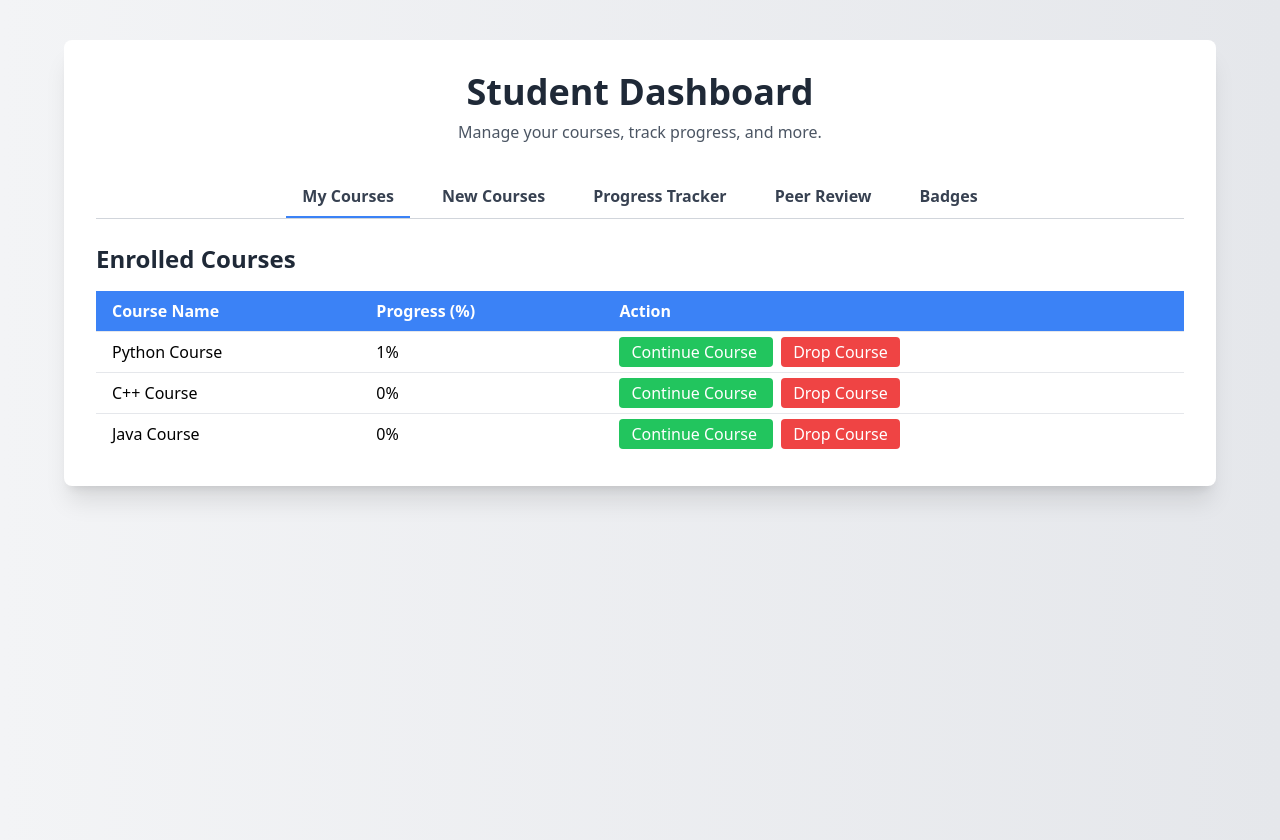
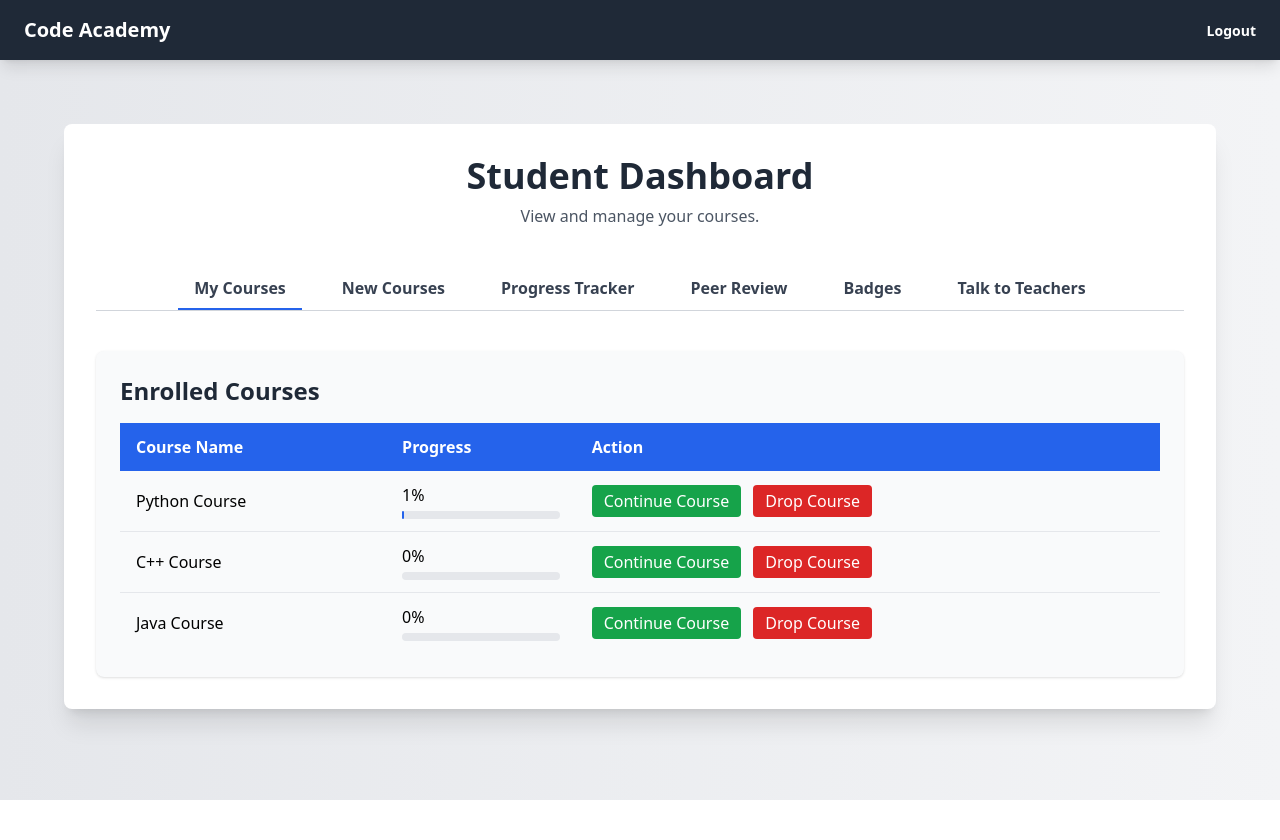
Before and after one commit to pawan2047/capstone, a PHP site: page /dashboard.php in a window 1280 px wide. After the commit the page ends 800 px from the top, so only its background shows below. Run offline with PHP 8.4, Linux system fonts and the light colour scheme; a user stored in the database is signed in; data comes from the database, SQL or seed files in the repository; some libraries are stand-ins or nearby versions.

Commit message:
Update dashboard.php

```diff
--- a/dashboard.php
+++ b/dashboard.php
@@ -1,5 +1,4 @@
 <?php
-// dashboard.php
 include('db.php');
 session_start();
 
@@ -56,7 +55,7 @@ $averageProgress = ($totalCourses > 0) ? round($totalProgress / $totalCourses, 2
   <!-- TailwindCSS CDN -->
   <script src="https://cdn.tailwindcss.com"></script>
   <style>
-    /* Custom modern fade-in animation */
+    /* Custom fade-in animation for tab content */
     @keyframes fadeIn {
       from {
         opacity: 0;
@@ -72,16 +71,25 @@ $averageProgress = ($totalCourses > 0) ? round($totalProgress / $totalCourses, 2
     }
   </style>
 </head>
-<body class="bg-gradient-to-r from-gray-100 to-gray-200 min-h-screen">
-  <div class="max-w-6xl mx-auto mt-10 p-8 bg-white rounded-lg shadow-xl">
-    <header class="text-center mb-8">
-      <h1 class="text-4xl font-bold text-gray-800">Student Dashboard</h1>
-      <p class="text-gray-600 mt-2">Manage your courses, track progress, and more.</p>
+<body class="bg-gradient-to-r from-gray-200 to-gray-100">
+  <!-- Sticky Top Navigation Bar -->
+  <header class="sticky top-0 bg-gray-800 text-white flex justify-between items-center px-6 py-4 shadow-lg z-10">
+    <h1 class="text-xl font-bold">Code Academy</h1>
+    <nav>
+      <a href="logout.php" class="text-sm font-semibold hover:text-gray-300 transition-colors duration-300">Logout</a>
+    </nav>
   </header>
 
+  <div class="max-w-6xl mx-auto mt-16 p-8 bg-white rounded-lg shadow-xl">
+    <!-- Page Header -->
+    <div class="text-center mb-10">
+      <h2 class="text-4xl font-bold text-gray-800">Student Dashboard</h2>
+      <p class="text-gray-600 mt-2">View and manage your courses.</p>
+    </div>
+
     <!-- Tab Navigation -->
-    <nav class="mb-6 border-b border-gray-300">
-      <ul class="flex justify-center space-x-4">
+    <nav class="mb-10 border-b border-gray-300">
+      <ul class="flex justify-center space-x-6">
         <li>
           <a href="#" class="tab-link inline-block py-2 px-4 font-semibold text-gray-700 hover:text-blue-600 transition-colors duration-300" data-tab="my-courses">My Courses</a>
         </li>
@@ -97,37 +105,50 @@ $averageProgress = ($totalCourses > 0) ? round($totalProgress / $totalCourses, 2
         <li>
           <a href="#" class="tab-link inline-block py-2 px-4 font-semibold text-gray-700 hover:text-blue-600 transition-colors duration-300" data-tab="badges">Badges</a>
         </li>
+        <!-- New Tab: Talk to Teachers -->
+        <li>
+          <a href="#" class="tab-link inline-block py-2 px-4 font-semibold text-gray-700 hover:text-blue-600 transition-colors duration-300" data-tab="talk-to-teachers">Talk to Teachers</a>
+        </li>
       </ul>
     </nav>
 
     <!-- Tab Contents -->
-    <!-- Initially, only the My Courses tab is displayed; the rest are hidden -->
-
+    <div class="space-y-10">
       <!-- My Courses Tab -->
       <div id="my-courses" class="tab-content fade-in">
-      <h2 class="text-2xl font-semibold text-gray-800 mb-4">Enrolled Courses</h2>
+        <div class="p-6 bg-gray-50 rounded-lg shadow">
+          <h3 class="text-2xl font-semibold text-gray-800 mb-4">Enrolled Courses</h3>
+          <!-- Table for enrolled courses -->
           <div class="overflow-x-auto">
-        <table class="min-w-full divide-y divide-gray-200 shadow-md rounded-lg">
-          <thead class="bg-blue-500 text-white">
+            <table class="min-w-full">
+              <thead class="bg-blue-600 text-white">
                 <tr>
-              <th class="px-4 py-2 text-left">Course Name</th>
-              <th class="px-4 py-2 text-left">Progress (%)</th>
-              <th class="px-4 py-2 text-left">Action</th>
+                  <th class="px-4 py-3 text-left">Course Name</th>
+                  <th class="px-4 py-3 text-left">Progress</th>
+                  <th class="px-4 py-3 text-left">Action</th>
                 </tr>
               </thead>
-          <tbody class="bg-white divide-y divide-gray-200">
+              <tbody class="divide-y divide-gray-200">
                 <?php if (!empty($progress_data)): ?>
                   <?php foreach ($progress_data as $course): ?>
                     <tr class="hover:bg-gray-100 transition-colors duration-300">
-                  <td class="px-4 py-2"><?= htmlspecialchars($course['course_name']) ?></td>
-                  <td class="px-4 py-2"><?= htmlspecialchars($course['completed']) ?>%</td>
-                  <td class="px-4 py-2 space-x-2">
-                    <!-- Continue Course button -->
-                    <a href="course.php?course_id=<?= $course['course_id'] ?>" class="bg-green-500 hover:bg-green-600 text-white px-3 py-1 rounded transition duration-300">
+                      <td class="px-4 py-3">
+                        <?= htmlspecialchars($course['course_name']) ?>
+                        <?php if ($course['completed'] == 100): ?>
+                          <span class="text-xl animate-bounce" title="Course Completed!">🎉</span>
+                        <?php endif; ?>
+                      </td>
+                      <td class="px-4 py-3">
+                        <?= htmlspecialchars($course['completed']) ?>%
+                        <div class="w-full bg-gray-200 rounded-full h-2 mt-1">
+                          <div class="bg-blue-600 h-2 rounded-full transition-all duration-500" style="width: <?= htmlspecialchars($course['completed']) ?>%;"></div>
+                        </div>
+                      </td>
+                      <td class="px-4 py-3 space-x-2">
+                        <a href="course.php?course_id=<?= $course['course_id'] ?>" class="inline-block bg-green-600 hover:bg-green-700 text-white px-3 py-1 rounded transition duration-300">
                           Continue Course
                         </a>
-                    <!-- Drop Course button -->
-                    <a href="drop_course.php?course_id=<?= $course['course_id'] ?>" onclick="return confirm('Are you sure you want to drop this course?');" class="bg-red-500 hover:bg-red-600 text-white px-3 py-1 rounded transition duration-300">
+                        <a href="drop_course.php?course_id=<?= $course['course_id'] ?>" onclick="return confirm('Are you sure you want to drop this course?');" class="inline-block bg-red-600 hover:bg-red-700 text-white px-3 py-1 rounded transition duration-300">
                           Drop Course
                         </a>
                       </td>
@@ -135,34 +156,36 @@ $averageProgress = ($totalCourses > 0) ? round($totalProgress / $totalCourses, 2
                   <?php endforeach; ?>
                 <?php else: ?>
                   <tr>
-                <td colspan="3" class="px-4 py-2 text-center text-gray-500">No enrolled courses found.</td>
+                    <td colspan="3" class="px-4 py-3 text-center text-gray-500">No enrolled courses found.</td>
                   </tr>
                 <?php endif; ?>
               </tbody>
             </table>
           </div>
         </div>
+      </div>
 
       <!-- New Courses Tab -->
       <div id="new-courses" class="tab-content" style="display: none;">
-      <h2 class="text-2xl font-semibold text-gray-800 mb-4">New Courses</h2>
+        <div class="p-6 bg-gray-50 rounded-lg shadow">
+          <h3 class="text-2xl font-semibold text-gray-800 mb-4">New Courses</h3>
           <div class="overflow-x-auto">
-        <table class="min-w-full divide-y divide-gray-200 shadow-md rounded-lg">
-          <thead class="bg-blue-500 text-white">
+            <table class="min-w-full">
+              <thead class="bg-blue-600 text-white">
                 <tr>
-              <th class="px-4 py-2 text-left">Course Name</th>
-              <th class="px-4 py-2 text-left">Description</th>
-              <th class="px-4 py-2 text-left">Action</th>
+                  <th class="px-4 py-3 text-left">Course Name</th>
+                  <th class="px-4 py-3 text-left">Description</th>
+                  <th class="px-4 py-3 text-left">Action</th>
                 </tr>
               </thead>
-          <tbody class="bg-white divide-y divide-gray-200">
+              <tbody class="divide-y divide-gray-200">
                 <?php if (!empty($available_courses)): ?>
                   <?php foreach ($available_courses as $course): ?>
                     <tr class="hover:bg-gray-100 transition-colors duration-300">
-                  <td class="px-4 py-2"><?= htmlspecialchars($course['course_name']) ?></td>
-                  <td class="px-4 py-2"><?= htmlspecialchars($course['description'] ?? 'No description available') ?></td>
-                  <td class="px-4 py-2">
-                    <a href="enroll_course.php?course_id=<?= $course['id'] ?>" class="bg-blue-500 hover:bg-blue-600 text-white px-3 py-1 rounded transition duration-300">
+                      <td class="px-4 py-3"><?= htmlspecialchars($course['course_name']) ?></td>
+                      <td class="px-4 py-3"><?= htmlspecialchars($course['description'] ?? 'No description available') ?></td>
+                      <td class="px-4 py-3">
+                        <a href="enroll_course.php?course_id=<?= $course['id'] ?>" class="inline-block bg-blue-600 hover:bg-blue-700 text-white px-3 py-1 rounded transition duration-300">
                           Enroll
                         </a>
                       </td>
@@ -170,54 +193,73 @@ $averageProgress = ($totalCourses > 0) ? round($totalProgress / $totalCourses, 2
                   <?php endforeach; ?>
                 <?php else: ?>
                   <tr>
-                <td colspan="3" class="px-4 py-2 text-center text-gray-500">No new courses available.</td>
+                    <td colspan="3" class="px-4 py-3 text-center text-gray-500">No new courses available.</td>
                   </tr>
                 <?php endif; ?>
               </tbody>
             </table>
           </div>
         </div>
+      </div>
 
       <!-- Progress Tracker Tab -->
       <div id="progress-tracker" class="tab-content" style="display: none;">
-      <h2 class="text-2xl font-semibold text-gray-800 mb-4">Progress Tracker</h2>
+        <div class="p-6 bg-gray-50 rounded-lg shadow">
+          <h3 class="text-2xl font-semibold text-gray-800 mb-4">Progress Tracker</h3>
           <?php if ($totalCourses > 0): ?>
-        <p class="mb-4 text-gray-700">Overall Progress: <span class="font-bold text-green-600"><?= $averageProgress ?>%</span> across <span class="font-bold text-green-600"><?= $totalCourses ?></span> course(s).</p>
+            <p class="mb-4 text-gray-700">
+              Overall Progress: <span class="font-bold text-green-600"><?= $averageProgress ?>%</span> across
+              <span class="font-bold text-green-600"><?= $totalCourses ?></span> course(s).
+            </p>
+            <div class="w-full bg-gray-300 rounded-full h-4 mb-4">
+              <div class="bg-green-600 h-4 rounded-full transition-all duration-500" style="width: <?= $averageProgress ?>%;"></div>
+            </div>
           <?php else: ?>
             <p class="mb-4 text-gray-700">You are not enrolled in any courses yet.</p>
           <?php endif; ?>
           <div class="overflow-x-auto">
-        <table class="min-w-full divide-y divide-gray-200 shadow-md rounded-lg">
-          <thead class="bg-blue-500 text-white">
+            <table class="min-w-full">
+              <thead class="bg-blue-600 text-white">
                 <tr>
-              <th class="px-4 py-2 text-left">Course Name</th>
-              <th class="px-4 py-2 text-left">Progress (%)</th>
+                  <th class="px-4 py-3 text-left">Course Name</th>
+                  <th class="px-4 py-3 text-left">Progress</th>
                 </tr>
               </thead>
-          <tbody class="bg-white divide-y divide-gray-200">
+              <tbody class="divide-y divide-gray-200">
                 <?php if (!empty($progress_data)): ?>
                   <?php foreach ($progress_data as $course): ?>
                     <tr class="hover:bg-gray-100 transition-colors duration-300">
-                  <td class="px-4 py-2"><?= htmlspecialchars($course['course_name']) ?></td>
-                  <td class="px-4 py-2"><?= htmlspecialchars($course['completed']) ?>%</td>
+                      <td class="px-4 py-3">
+                        <?= htmlspecialchars($course['course_name']) ?>
+                        <?php if ($course['completed'] == 100): ?>
+                          <span class="text-xl animate-bounce" title="Course Completed!">🎉</span>
+                        <?php endif; ?>
+                      </td>
+                      <td class="px-4 py-3">
+                        <?= htmlspecialchars($course['completed']) ?>%
+                        <div class="w-full bg-gray-200 rounded-full h-2 mt-1">
+                          <div class="bg-green-600 h-2 rounded-full transition-all duration-500" style="width: <?= htmlspecialchars($course['completed']) ?>%;"></div>
+                        </div>
+                      </td>
                     </tr>
                   <?php endforeach; ?>
                 <?php else: ?>
                   <tr>
-                <td colspan="2" class="px-4 py-2 text-center text-gray-500">No progress data available.</td>
+                    <td colspan="2" class="px-4 py-3 text-center text-gray-500">No progress data available.</td>
                   </tr>
                 <?php endif; ?>
               </tbody>
             </table>
           </div>
         </div>
+      </div>
 
-    <!-- Peer Review Section Tab -->
+      <!-- Peer Review Tab -->
       <div id="peer-review" class="tab-content" style="display: none;">
-      <h2 class="text-2xl font-semibold text-gray-800 mb-4">Peer Review Section</h2>
-      <p class="mb-4 text-gray-700">Review your peers’ work and receive feedback on your own projects.</p>
-      <div class="text-center">
-        <a href="peer_review.php" class="bg-purple-500 hover:bg-purple-600 text-white px-4 py-2 rounded transition duration-300 inline-block">
+        <div class="p-6 bg-gray-50 rounded-lg shadow text-center">
+          <h3 class="text-2xl font-semibold text-gray-800 mb-4">Peer Review</h3>
+          <p class="mb-4 text-gray-700">Discuss your projects and get feedback from your peers.</p>
+          <a href="peer_review.php" class="inline-block bg-purple-600 hover:bg-purple-700 text-white px-4 py-2 rounded transition duration-300">
             Go to Peer Review
           </a>
         </div>
@@ -225,17 +267,18 @@ $averageProgress = ($totalCourses > 0) ? round($totalProgress / $totalCourses, 2
 
       <!-- Badges Tab -->
       <div id="badges" class="tab-content" style="display: none;">
-      <h2 class="text-2xl font-semibold text-gray-800 mb-4">Earned Badges</h2>
+        <div class="p-6 bg-gray-50 rounded-lg shadow">
+          <h3 class="text-2xl font-semibold text-gray-800 mb-4">Earned Badges</h3>
           <div class="overflow-x-auto">
-        <table class="min-w-full divide-y divide-gray-200 shadow-md rounded-lg">
-          <thead class="bg-blue-500 text-white">
+            <table class="min-w-full">
+              <thead class="bg-blue-600 text-white">
                 <tr>
-              <th class="px-4 py-2 text-left">Course Name</th>
-              <th class="px-4 py-2 text-left">Progress (%)</th>
-              <th class="px-4 py-2 text-left">Badge Earned</th>
+                  <th class="px-4 py-3 text-left">Course Name</th>
+                  <th class="px-4 py-3 text-left">Progress</th>
+                  <th class="px-4 py-3 text-left">Badge Earned</th>
                 </tr>
               </thead>
-          <tbody class="bg-white divide-y divide-gray-200">
+              <tbody class="divide-y divide-gray-200">
                 <?php if (!empty($progress_data)): ?>
                   <?php foreach ($progress_data as $course): ?>
                     <?php
@@ -255,9 +298,13 @@ $averageProgress = ($totalCourses > 0) ? round($totalProgress / $totalCourses, 2
                       }
                     ?>
                     <tr class="hover:bg-gray-100 transition-colors duration-300">
-                  <td class="px-4 py-2"><?= htmlspecialchars($course['course_name']) ?></td>
-                  <td class="px-4 py-2"><?= htmlspecialchars($course['completed']) ?>%</td>
-                  <td class="px-4 py-2">
+                      <td class="px-4 py-3"><?= htmlspecialchars($course['course_name']) ?></td>
+                      <td class="px-4 py-3"><?= htmlspecialchars($course['completed']) ?>%
+                        <div class="w-full bg-gray-200 rounded-full h-2 mt-1">
+                          <div class="bg-green-600 h-2 rounded-full transition-all duration-500" style="width: <?= htmlspecialchars($course['completed']) ?>%;"></div>
+                        </div>
+                      </td>
+                      <td class="px-4 py-3">
                         <?php if ($badge != 'No badge earned'): ?>
                           <div class="flex items-center space-x-2">
                             <img src="<?= $badgeImage ?>" alt="<?= $badge ?>" class="h-10">
@@ -271,14 +318,26 @@ $averageProgress = ($totalCourses > 0) ? round($totalProgress / $totalCourses, 2
                   <?php endforeach; ?>
                 <?php else: ?>
                   <tr>
-                <td colspan="3" class="px-4 py-2 text-center text-gray-500">No badge data available.</td>
+                    <td colspan="3" class="px-4 py-3 text-center text-gray-500">No badge data available.</td>
                   </tr>
                 <?php endif; ?>
               </tbody>
             </table>
           </div>
         </div>
+      </div>
 
+      <!-- New Tab: Talk to Teachers -->
+      <div id="talk-to-teachers" class="tab-content" style="display: none;">
+        <div class="p-6 bg-gray-50 rounded-lg shadow text-center">
+          <h3 class="text-2xl font-semibold text-gray-800 mb-4">Talk to Teachers</h3>
+          <p class="mb-4 text-gray-700">Have a question? Click below to chat with our experts.</p>
+          <a href="talk_to_teachers.php" class="inline-block bg-blue-600 hover:bg-blue-700 text-white px-4 py-2 rounded transition duration-300">
+            Chat Now
+          </a>
+        </div>
+      </div>
+    </div>
   </div>
 
   <!-- Modern Tab Switching Script with Fade-In Animation -->
@@ -289,24 +348,19 @@ $averageProgress = ($totalCourses > 0) ? round($totalProgress / $totalCourses, 2
     tabLinks.forEach(link => {
       link.addEventListener('click', function(e) {
         e.preventDefault();
-        // Remove active styling from all links
-        tabLinks.forEach(link => link.classList.remove('border-b-2', 'border-blue-500'));
-        // Hide all tab contents and remove the fade-in class
+        tabLinks.forEach(link => link.classList.remove('border-b-2', 'border-blue-600'));
         tabContents.forEach(content => {
           content.style.display = 'none';
           content.classList.remove('fade-in');
         });
-        // Activate the selected tab's content
         const tabId = this.getAttribute('data-tab');
         const activeTab = document.getElementById(tabId);
         activeTab.style.display = 'block';
         activeTab.classList.add('fade-in');
-        // Add active styling to the clicked link
-        this.classList.add('border-b-2', 'border-blue-500');
+        this.classList.add('border-b-2', 'border-blue-600');
       });
     });
 
-    // On page load, check if a hash is present in the URL.
     document.addEventListener('DOMContentLoaded', () => {
       const hash = window.location.hash;
       if (hash) {
@@ -316,7 +370,6 @@ $averageProgress = ($totalCourses > 0) ? round($totalProgress / $totalCourses, 2
           return;
         }
       }
-      // Default: activate the first tab
       document.querySelector('.tab-link').click();
     });
   </script>
```
Lines whose indentation alone changed are shown as unchanged.
